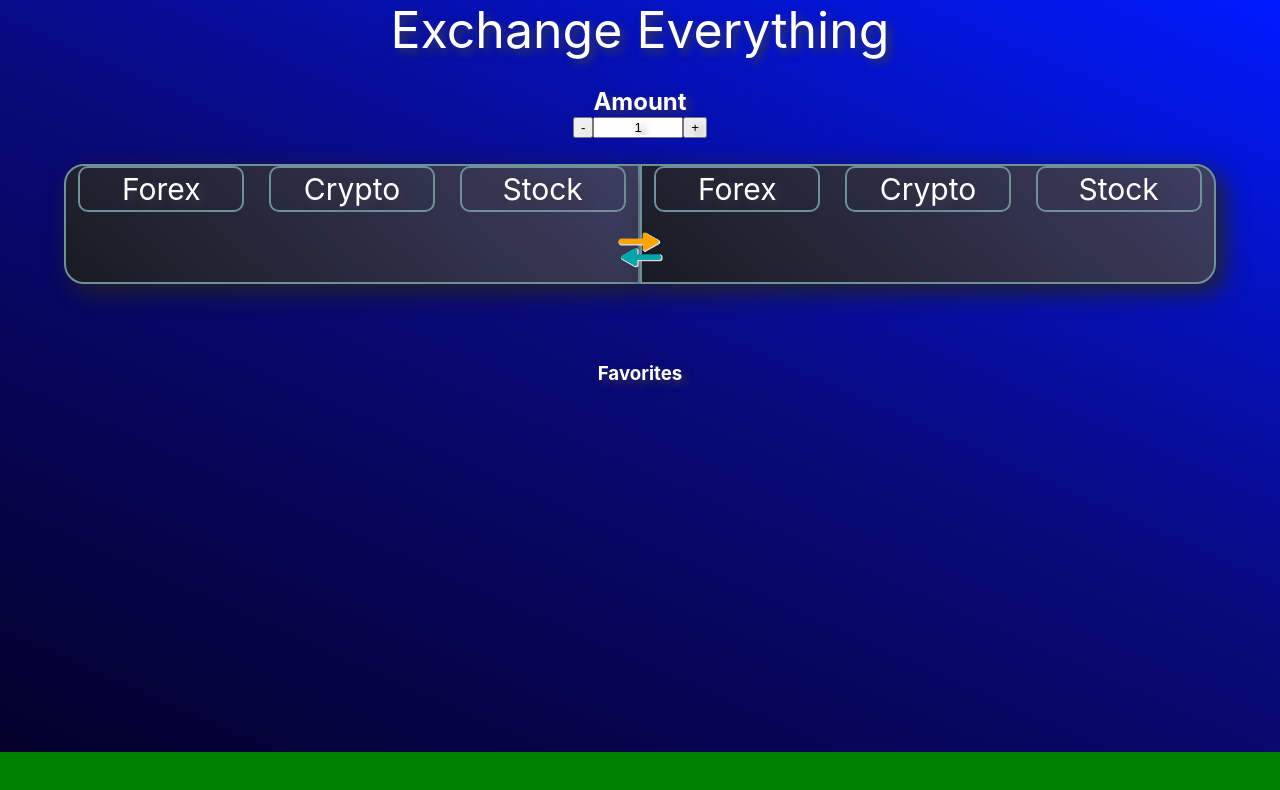
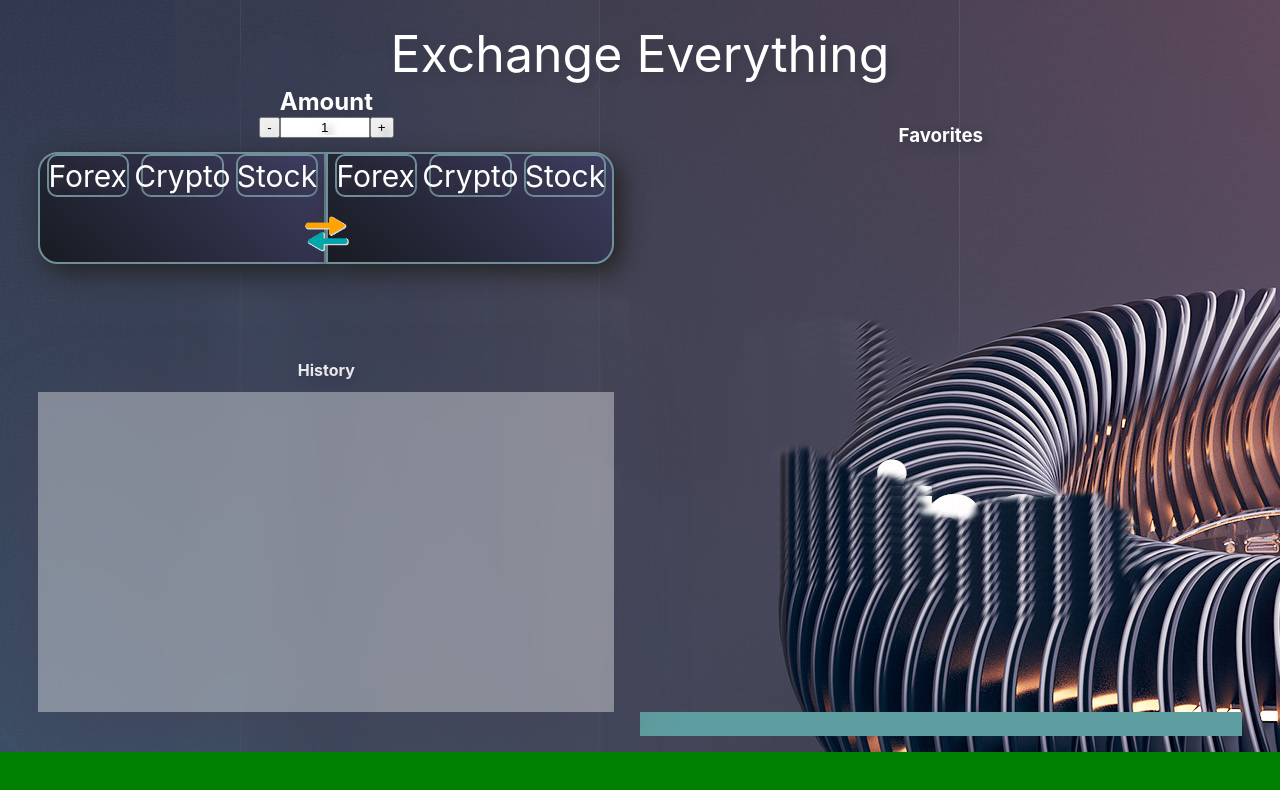
Before and after one commit to Irezumii/exchange-everythingv2, a React (Create React App) app: page / in a window 1280 px wide. Shown: the top 790 px of the page. Built offline with nearby package versions, Linux system fonts and the light colour scheme; the HTML template or start-up script is replaced by a standard one.

Commit message:
ustawianie layoutu strony

```diff
--- a/src/App.css
+++ b/src/App.css
@@ -3,53 +3,61 @@
   box-sizing: border-box;
   text-shadow: 4px 4px 9px rgba(57, 59, 74, 1);
 }
-h3{
+.h3-favorites {
   color: white;
   margin-top: 20px;
+  grid-row: 14 / 19;
+  grid-column: 51 / 98;
+  text-align: center;
+}
+.h4-history {
+  grid-column: 4 / 49;
+  grid-row: 46 / 49;
+  color: white;
+  text-align: center;
 }
 .background-box {
-  background: rgb(2, 0, 36);
-  background: linear-gradient(
-    24deg,
-    rgba(2, 0, 36, 1) 0%,
-    rgba(9, 9, 121, 1) 53%,
-    rgba(0, 26, 255, 1) 100%
-  );
+  background: url(./Components/assets/background.png);
   height: 100vh;
   width: 100vw;
-  display: flex;
-  flex-flow: column;
-  justify-content: flex-start;
-  align-items: center;
+  display: grid;
   position: relative;
+  grid-template-columns: repeat(100, 1fr);
+  grid-template-rows: repeat(100, 1fr);
 }
 .title {
   font-size: 50px;
+  text-align: center;
   color: white;
+  grid-column: 1/ 101;
+  grid-row: 4 / 11;
 }
 .box-for-amount {
-  width: 100%;
+  /* width: 100%;
   height: 8%;
-  margin-top: 20px;
+  margin-top: 20px; */
   display: flex;
   justify-content: center;
   align-items: center;
   flex-flow: column;
   color: white;
+  grid-row: 12 / 18;
+  grid-column: 4 / 49;
 }
-.amount-input{
+.amount-input {
   text-align: center;
   width: 90px;
 }
 .box-for-content-box {
-  width: 100%;
-  height: 15%;
+  /* width: 100%;
+  height: 15%; */
   display: flex;
   justify-content: center;
   align-items: center;
-  margin-top: 20px;
-  margin-bottom: 10px;
   position: relative;
+  /* flex-flow: column; */
+  grid-column: 4 / 49;
+  grid-row: 20 / 34;
 }
 .content-box {
   background: rgb(63, 62, 98);
@@ -58,7 +66,7 @@ h3{
     rgba(63, 62, 98, 1) 0%,
     rgba(24, 27, 34, 1) 100%
   );
-  width: 45%;
+  width: 50%;
   height: 100%;
   border: 2px solid #6f909b;
   -webkit-box-shadow: 8px 8px 24px 0px rgb(36, 36, 36);
@@ -95,10 +103,9 @@ h3{
     background-color: blueviolet;
   }
 }
-.choosen-button {
+/* .choosen-button {
   width: 29%;
   height: 100%;
-  /* background-color: blue; */
   border-radius: 10px;
   display: flex;
   justify-content: center;
@@ -114,7 +121,7 @@ h3{
   &:hover {
     background-color: blueviolet;
   }
-}
+} */
 .first-input-text {
   width: 80%;
   margin-top: 20px;
@@ -142,11 +149,13 @@ h3{
   }
 }
 .box-for-result {
-  min-width: 10%;
-  height: 6%;
+  /* min-width: 10%;
+  height: 6%; */
   display: flex;
   justify-content: center;
   align-items: center;
+  grid-column: 4 / 49;
+  grid-row: 35/40;
 }
 .result {
   font-size: 30px;
@@ -165,28 +174,36 @@ h3{
   margin-left: 20px;
   margin-right: 10px;
 }
-.add-img{
+.add-img {
   width: 30px;
   height: auto;
 }
 .box-for-favorites {
-  width: 90%;
+  /* width: 90%;
   height: 45%;
-  margin-top: 10px;
+  margin-top: 10px; */
   display: flex;
   flex-flow: column;
   overflow: auto;
+  grid-row: 20/ 90;
+  grid-column: 51 / 98;
+  position: relative;
+  backdrop-filter: blur(10px);
+  background-color: rgba(255, 255, 255, 0.377);
+  -webkit-box-shadow: 3px 6px 56px -8px rgba(66, 68, 90, 1);
+  -moz-box-shadow: 3px 6px 56px -8px rgba(66, 68, 90, 1);
+  box-shadow: 3px 6px 56px -8px rgba(66, 68, 90, 1);
 }
 .header-exchange-box {
   height: 45px;
-  width: 95%;
+  width: 100%;
   display: flex;
   border-bottom: 2px solid rgb(105, 104, 104);
   font-weight: 600;
 }
 .single-exchange-box {
   min-height: 45px;
-  width: 95%;
+  width: 100%;
   display: flex;
   position: relative;
   border-bottom: 1px solid black;
@@ -196,42 +213,63 @@ h3{
   justify-content: center;
   align-items: center;
   height: 100%;
-  width: 8%;
+  width: 5%;
   background-color: rgb(206, 199, 187);
-  border-right:1px solid black ;
+  border-right: 1px solid black;
 }
-.exchange-code{
+.exchange-code {
   display: flex;
   justify-content: center;
   align-items: center;
   height: 100%;
-  width: 10%;
+  width: 5%;
   background-color: rgb(182, 174, 182);
+  border-right: 0.5px solid black;
 }
-.exchange-name{
+.exchange-name {
   display: flex;
   justify-content: center;
   align-items: center;
   height: 100%;
-  width: 30%;
+  width: 34%;
   background-color: rgb(215, 216, 213);
-  border-right: 0.5px solid rgb(105, 97, 97) ;
+  border-right: 0.5px solid rgb(105, 97, 97);
 }
-.exchange-value{
+.exchange-value {
   display: flex;
   justify-content: center;
   align-items: center;
   height: 100%;
   width: 12%;
   background-color: rgb(206, 199, 187);
+  border-right: 0.5px solid rgb(105, 97, 97);
 }
-.delete-img{
-  position: absolute;
-  right: -4.3%;
-  top: 15%;
+.exchange-delete {
+  display: flex;
+  justify-content: center;
+  align-items: center;
+  background-color: rgb(215, 216, 213);
+  height: 100%;
+  width: 5%;
+}
+.delete-img {
   height: 30px;
   width: auto;
   cursor: pointer;
+}
+.box-for-history {
+  grid-column: 4 / 49;
+  grid-row: 50 / 90;
+  backdrop-filter: blur(10px);
+  background-color: rgba(255, 255, 255, 0.377);
+  -webkit-box-shadow: 3px 6px 56px -8px rgba(66, 68, 90, 1);
+  -moz-box-shadow: 3px 6px 56px -8px rgba(66, 68, 90, 1);
+  box-shadow: 3px 6px 56px -8px rgba(66, 68, 90, 1);
+}
+.box-for-legend {
+  background-color: cadetblue;
+  grid-row: 90 / 93;
+  grid-column: 51 / 98;
 }
 .footer {
   background-color: green;
--- a/src/Components/Content/BackgroundBox.js
+++ b/src/Components/Content/BackgroundBox.js
@@ -124,6 +124,8 @@ export default function BackgroundBox() {
 
                 onAmount={amount.value}
             />
+            <h4 className='h4-history'>History</h4>
+            <div className="box-for-history"></div>
             <footer className='footer'></footer>
         </div>
     )
--- a/src/Components/Content/Result-Components/Favorites.js
+++ b/src/Components/Content/Result-Components/Favorites.js
@@ -1,6 +1,6 @@
 import deleteIMG from '../../assets/delete.png'
 
-export default function Favorites({ onFavorites, onSetFavorites,}) {
+export default function Favorites({ onFavorites, onSetFavorites, }) {
     console.log("======= favorites is rendering ======================")
     const handleDelete = (index) => {
         const newFavorites = [...onFavorites];
@@ -10,15 +10,16 @@ export default function Favorites({ onFavorites, onSetFavorites,}) {
 
     return (
         <>
-            <h3>Favorites</h3>
-            { onFavorites !== null && <div className='box-for-favorites'>
+            <h3 className='h3-favorites'>Favorites</h3>
+            {onFavorites !== null && <div className='box-for-favorites'>
                 <div className='header-exchange-box'>
-                    <div className='exchange-amount'>Amount</div>
+                    <div className='exchange-amount'>A</div>
                     <div className='exchange-code'>Type</div>
                     <div className='exchange-name'>From</div>
                     <div className='exchange-code'>Type</div>
                     <div className='exchange-name'>To</div>
                     <div className='exchange-value'>Value</div>
+                    <div className="exchange-delete">D</div>
                 </div>
                 {onFavorites.map((item, index) => {
                     return (
@@ -29,11 +30,12 @@ export default function Favorites({ onFavorites, onSetFavorites,}) {
                             <div className='exchange-code'>{item.form2}</div>
                             <div className='exchange-name'>{item.label2}</div>
                             <div className='exchange-value'>{item.exchange}</div>
-                            <img className="delete-img" onClick={() => { handleDelete(index) }} src={deleteIMG} alt="" />
+                            <div className='exchange-delete'><img className="delete-img" onClick={() => { handleDelete(index) }} src={deleteIMG} alt="" /></div>
                         </div>
                     )
                 })}
             </div>}
+            <div className="box-for-legend"></div>
         </>
     )
 }
```
Also changed, not shown: src/functions/cleanFetchedData.js (+22 -22 lines), src/Components/assets/background.png (added), src/References/mobile1.jpg (added).
